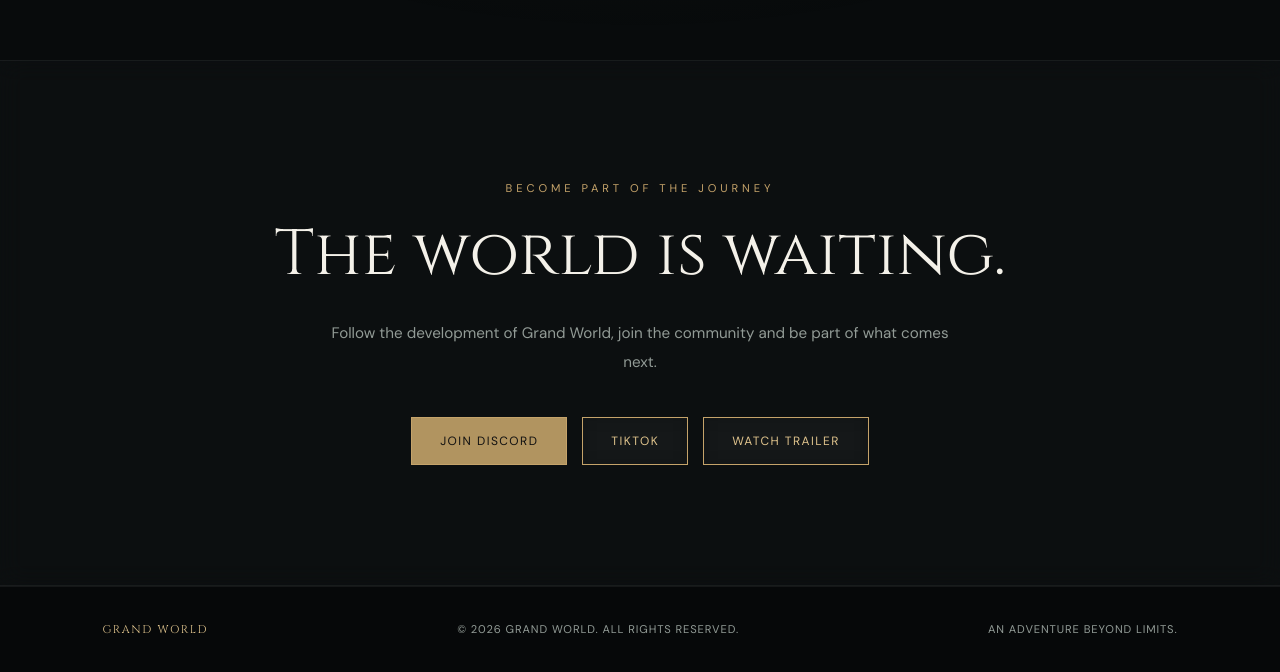
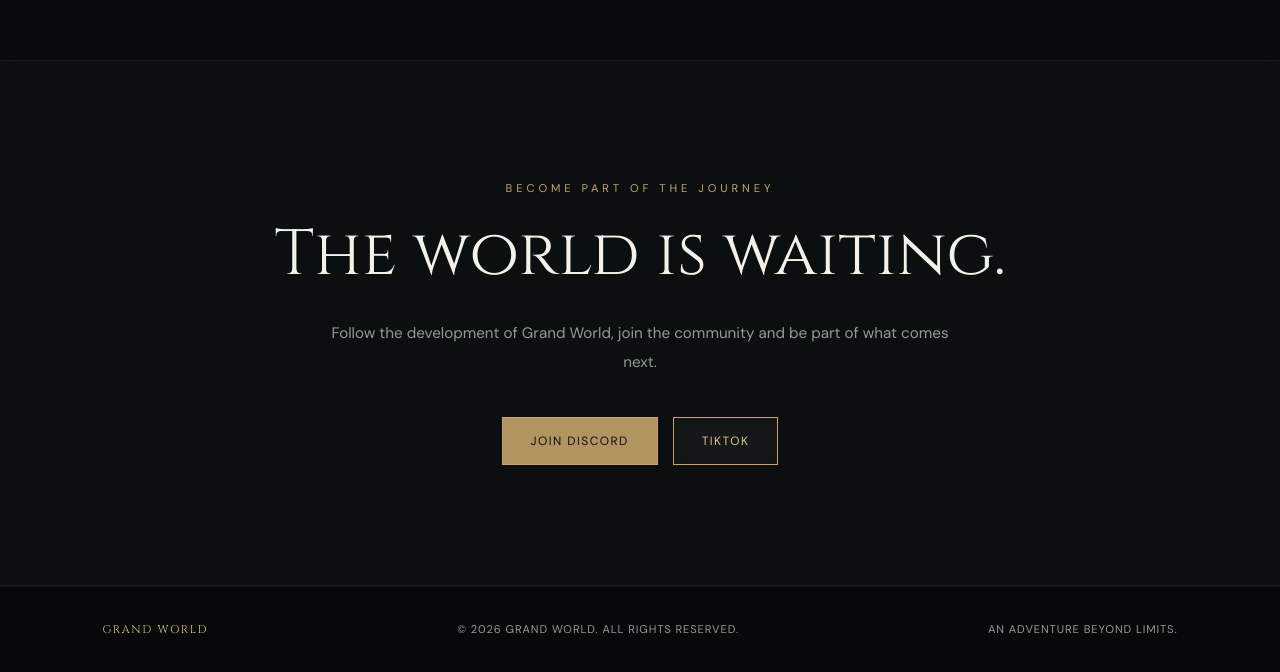
Before and after one commit to grandunknow/grandworld, a plain HTML site: page index.html in a window 1280 px wide. Shown: the part 2615-3287 px from the top of the page. Drawn offline with Linux system fonts and the light colour scheme.

Commit message:
Update index.html

```diff
--- a/index.html
+++ b/index.html
@@ -713,10 +713,6 @@
         <a href="https://www.tiktok.com/@grand_unknow"
           target="_blank" rel="noopener"
           class="button button-secondary">TikTok</a>
-
-        <a href="https://streamable.com/yq8s3y"
-          target="_blank" rel="noopener"
-          class="button button-secondary">Watch trailer</a>
       </div>
     </section>
   </main>
```
